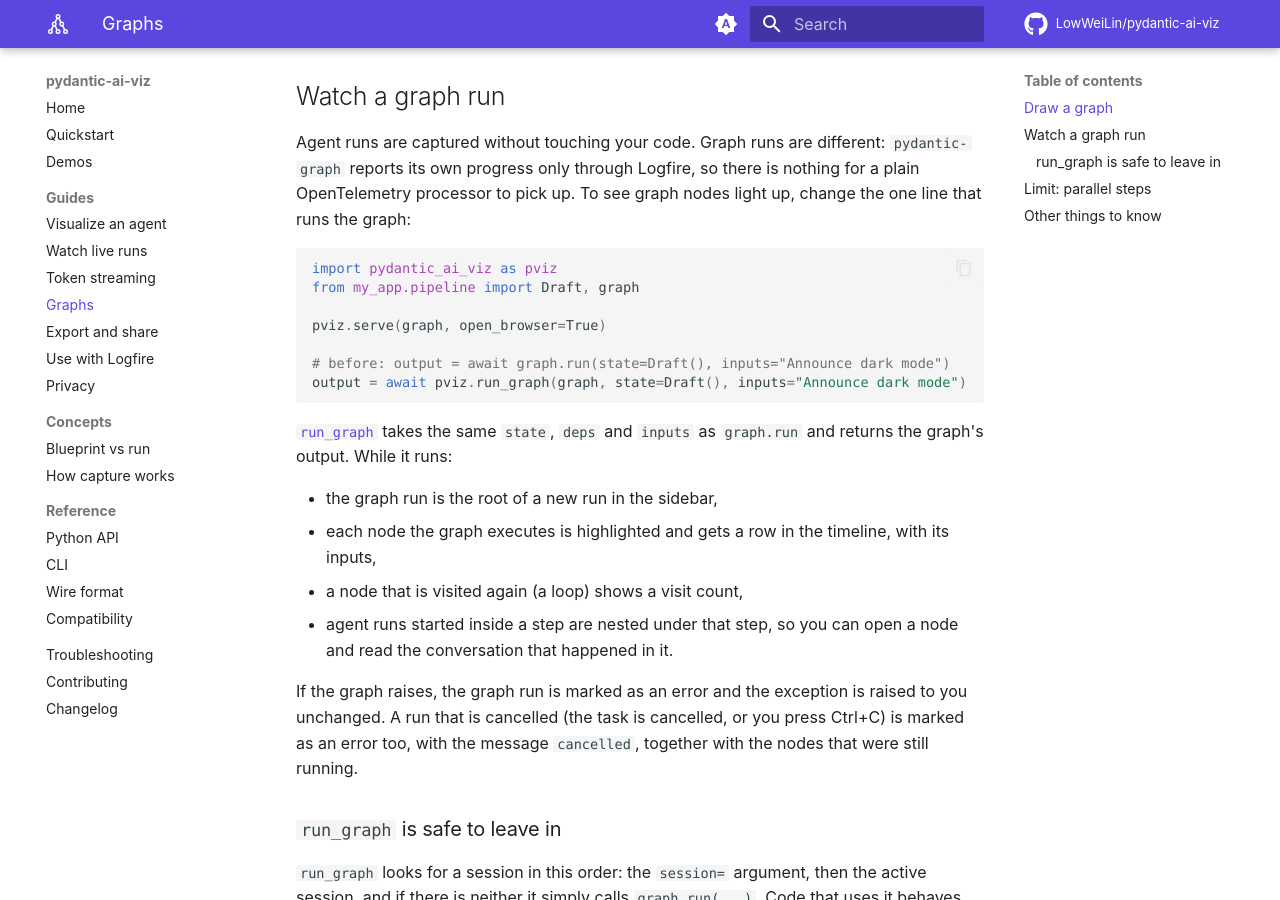
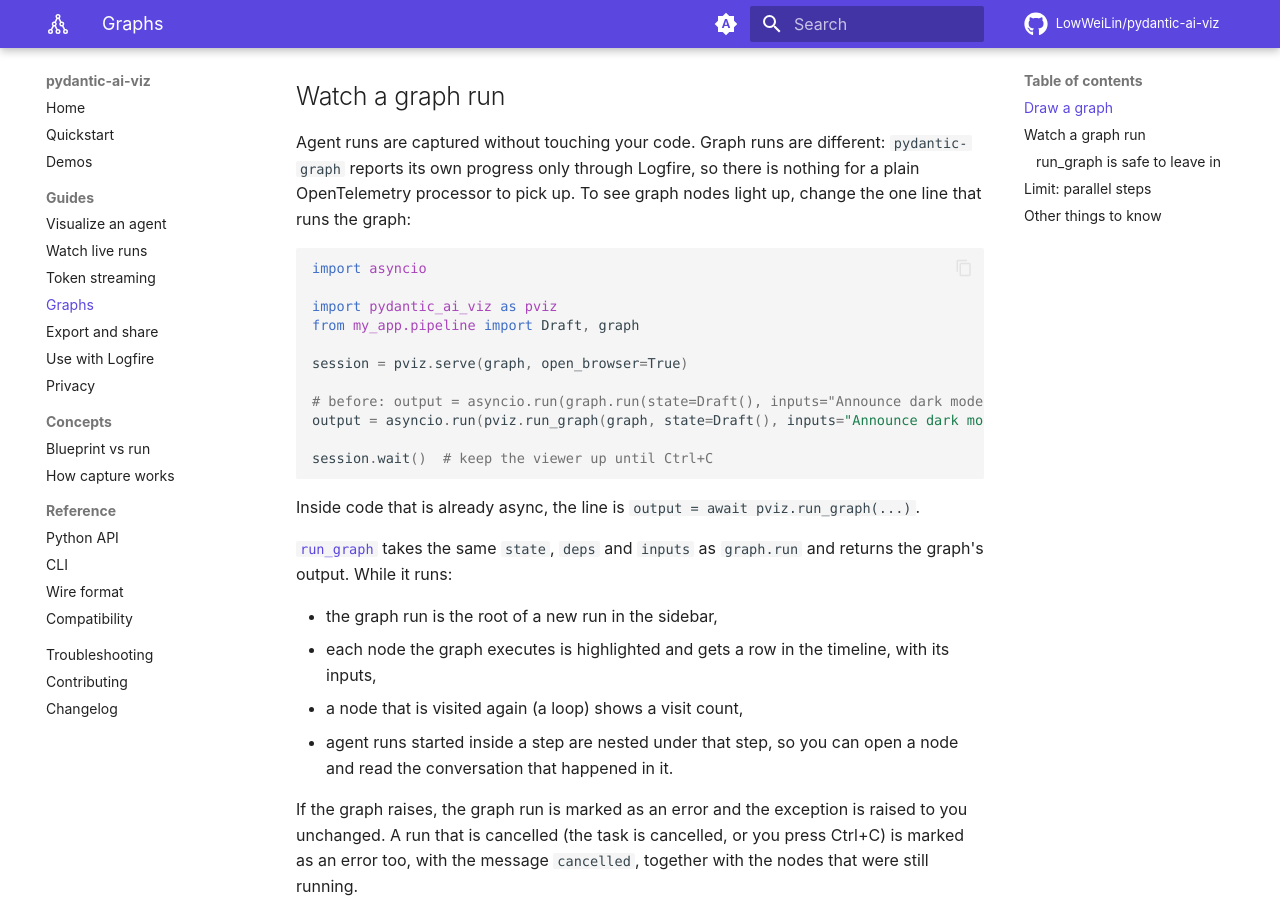
Before and after one commit to LowWeiLin/pydantic-ai-viz, an MkDocs documentation site: the page built from docs/guides/graphs.md, in a window 1280 px wide and 900 px high, scrolled down 1339 px. Built offline with MkDocs 1.6.1 and Material for MkDocs 9.7.7, drawn with Linux system fonts in a browser that asks for light colours; comment, search, counter and statistics services are not loaded.

Commit message:
docs: make the "watch a graph run" snippet run as written
The snippet awaited at the top level of a script, which is a
SyntaxError, and dropped the session that serve() returns, so even
inside an async function the process would have ended with nothing left
to look at. It now runs the graph with asyncio.run, keeps the session
and waits, like examples/graph.py.

Co-Authored-By: Claude Fable 5.2 <noreply@anthropic.com>

````diff
--- a/docs/guides/graphs.md
+++ b/docs/guides/graphs.md
@@ -39,14 +39,20 @@ Joins, broadcasts and maps are drawn as cards with their kind. The **Copy Mermai
 Agent runs are captured without touching your code. Graph runs are different: `pydantic-graph` reports its own progress only through Logfire, so there is nothing for a plain OpenTelemetry processor to pick up. To see graph nodes light up, change the one line that runs the graph:
 
 ```python
+import asyncio
+
 import pydantic_ai_viz as pviz
 from my_app.pipeline import Draft, graph
 
-pviz.serve(graph, open_browser=True)
+session = pviz.serve(graph, open_browser=True)
 
-# before: output = await graph.run(state=Draft(), inputs="Announce dark mode")
-output = await pviz.run_graph(graph, state=Draft(), inputs="Announce dark mode")
+# before: output = asyncio.run(graph.run(state=Draft(), inputs="Announce dark mode"))
+output = asyncio.run(pviz.run_graph(graph, state=Draft(), inputs="Announce dark mode"))
+
+session.wait()  # keep the viewer up until Ctrl+C
 ```
+
+Inside code that is already async, the line is `output = await pviz.run_graph(...)`.
 
 [`run_graph`](../reference/python-api.md#run_graph) takes the same `state`, `deps` and `inputs` as `graph.run` and returns the graph's output. While it runs:
 
````
